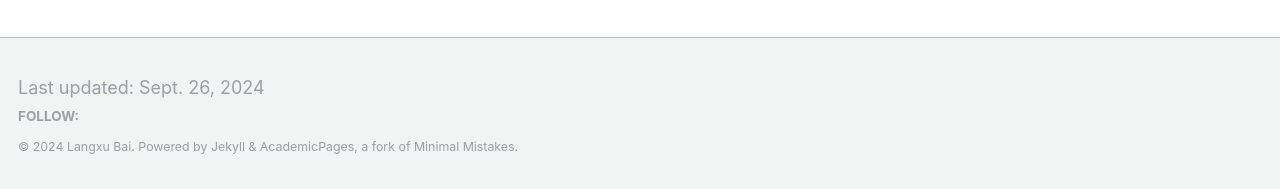
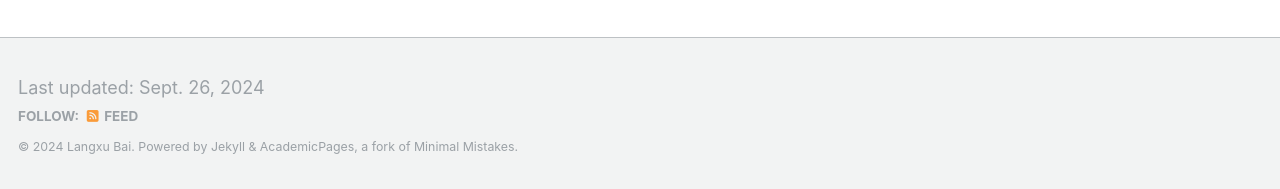
Before and after one commit to langxubai/langxubai.github.io, a Jekyll site: the page built from _pages/about.md, in a window 1280 px wide and 1097 px high. Shown: the part 905-1094 px from the top of the window. Built offline with Jekyll 4.4.1, drawn with Linux system fonts in a browser that asks for light colours.

Commit message:
Update footer.html

```diff
--- a/_includes/footer.html
+++ b/_includes/footer.html
@@ -9,12 +9,12 @@
     {% if site.author.github %}
       <li><a href="http://github.com/{{ site.author.github }}"><i class="fab fa-github" aria-hidden="true"></i> GitHub</a></li>
     {% endif %}
-<!--     {% if site.author.bitbucket %}
+    {% if site.author.bitbucket %}
       <li><a href="http://bitbucket.org/{{ site.author.bitbucket }}"><i class="fab fa-bitbucket" aria-hidden="true"></i> Bitbucket</a></li>
     {% endif %}
     {% if site.atom_feed.hide != true %}
     <li><a href="{% if site.atom_feed.path %}{{ site.atom_feed.path }}{% else %}{{ base_path }}/feed.xml{% endif %}"><i class="fa fa-fw fa-rss-square" aria-hidden="true"></i> {{ site.data.ui-text[site.locale].feed_label | default: "Feed" }}</a></li>
-    {% endif %} -->
+    {% endif %}
   </ul>
 </div>
 {% endif %}
```
